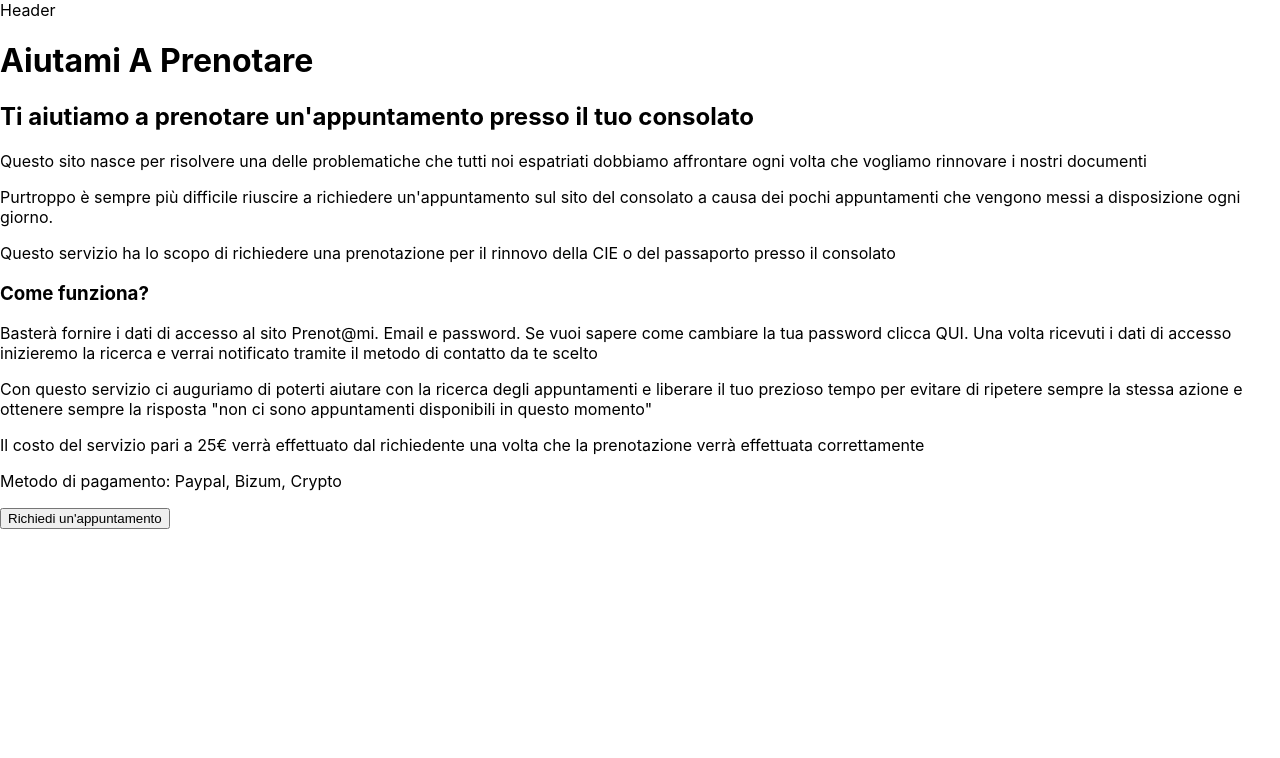
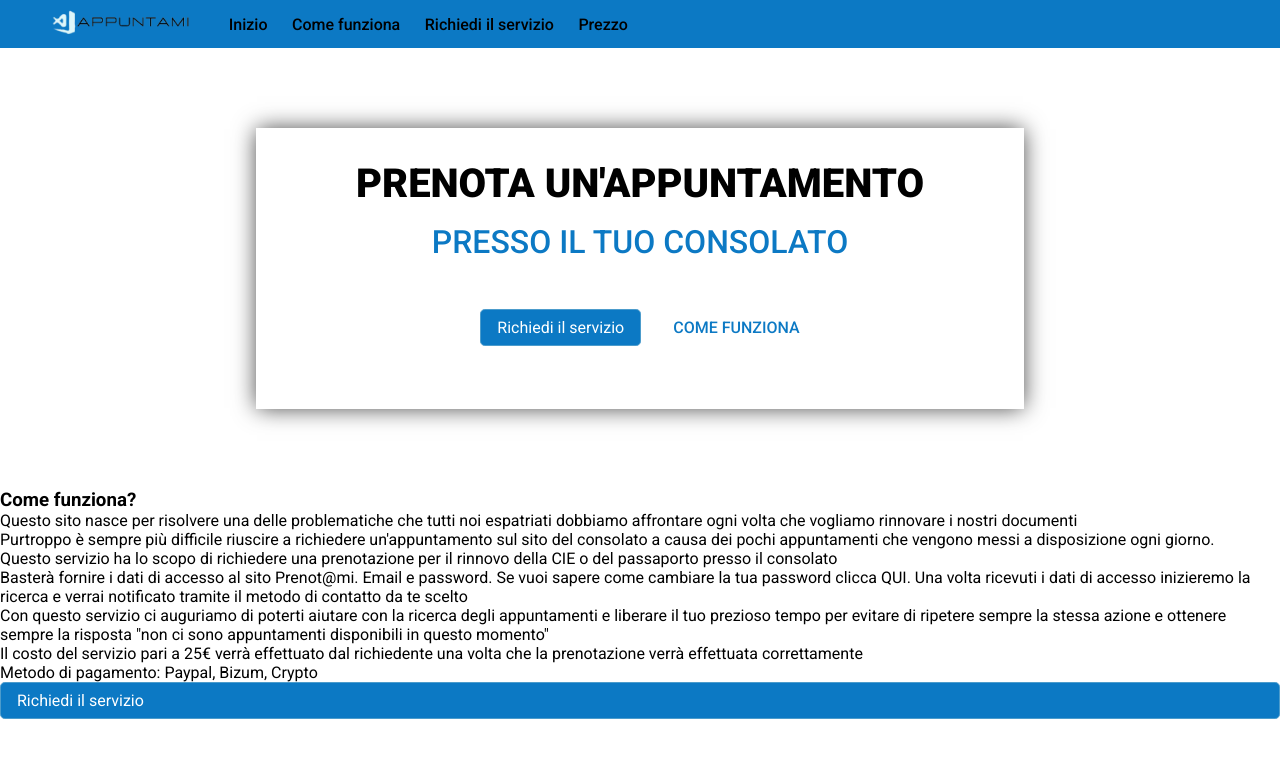
Before and after one commit to Germanilu/Prenotami, a React (Create React App) app: page / in a window 1280 px wide. Shown: the top 758 px of the page. Built offline with nearby package versions, Linux system fonts and the light colour scheme.

Commit message:
Feat: Header design

```diff
--- a/package.json
+++ b/package.json
@@ -10,6 +10,7 @@
     "react-dom": "^18.2.0",
     "react-router-dom": "^6.10.0",
     "react-scripts": "5.0.1",
+    "sass": "^1.60.0",
     "web-vitals": "^2.1.4"
   },
   "scripts": {
--- a/src/Components/Header/index.jsx
+++ b/src/Components/Header/index.jsx
@@ -1,9 +1,22 @@
+
+import './index.scss';
+import logo from '../../media/LOGO.jpg'
+import {useNavigate} from 'react-router-dom';
 function Header() {
+
+    const navigate = useNavigate();
+
 return(
-    <div>
-        Header
+    <div className="header-design">
+        <div className="header">
+            <img src={logo} alt="Logo" className='logo'  onClick={() => navigate('/')}/>
+            <p onClick={() => navigate('/')}>Inizio</p>
+            <p>Come funziona</p>
+            <p onClick={() => navigate('/reserve')}>Richiedi il servizio</p>
+            <p>Prezzo</p>
+        </div>
     </div>
-)
+    )
 }
 
 
--- /dev/null
+++ b/src/Components/Header/index.scss
@@ -0,0 +1,31 @@
+@import '../../global.scss';
+
+.header-design{
+    // border: 1px solid red;
+    height: 6vh;
+    background-color: $french_blue;
+}
+
+.header{
+    width: 50%;
+    height: 100%;
+    // border: 1px solid green;
+    display: flex;
+    justify-content: space-around;
+    align-items: center;
+
+    & p{
+        font-weight: 500;
+        color: $black;
+        cursor: pointer;
+        &:hover{
+            color: $celestial_blue;
+        }
+    }
+}
+
+.logo{
+    // border: 1px solid blue;
+    cursor: pointer;
+    width: 12rem;
+}
--- a/src/Components/Home/Home.jsx
+++ b/src/Components/Home/Home.jsx
@@ -1,5 +1,5 @@
 
-
+import './Home.scss'
 import {useNavigate} from 'react-router-dom';
 
 function Home() {
@@ -7,21 +7,29 @@ function Home() {
   const navigate = useNavigate();
 
   return (
-    <div>
+    <div className='home-design'>
+      <div className='title-box'>
+        <h2 className='box-title'>Prenota un'appuntamento </h2>
+        <h2 className='box-title-second-row'>Presso il tuo consolato</h2>
+        <div className='action-box'>
+          <div className='reserve-button'  onClick={() => navigate('/reserve')}>Richiedi il servizio</div>
+          <p className='information-button'>Come funziona</p>
+        </div>
+      </div>
 
-      <h1>Aiutami A Prenotare</h1>
-      <h2>Ti aiutiamo a prenotare un'appuntamento presso il tuo consolato</h2>
-      <p>Questo sito nasce per risolvere una delle problematiche che tutti noi espatriati dobbiamo affrontare ogni volta che vogliamo rinnovare i nostri documenti</p>
-      <p>Purtroppo è sempre più difficile riuscire a richiedere un'appuntamento sul sito del consolato a causa dei pochi appuntamenti che vengono messi a disposizione ogni giorno.</p>
-      <p>Questo servizio ha lo scopo di richiedere una prenotazione per il rinnovo della CIE o del passaporto presso il consolato</p>
+      <div>
+        <h3>Come funziona?</h3>
+        <p>Questo sito nasce per risolvere una delle problematiche che tutti noi espatriati dobbiamo affrontare ogni volta che vogliamo rinnovare i nostri documenti</p>
+        <p>Purtroppo è sempre più difficile riuscire a richiedere un'appuntamento sul sito del consolato a causa dei pochi appuntamenti che vengono messi a disposizione ogni giorno.</p>
+        <p>Questo servizio ha lo scopo di richiedere una prenotazione per il rinnovo della CIE o del passaporto presso il consolato</p>
+      </div>
 
-      <h3>Come funziona?</h3>
       <p>Basterà fornire i dati di accesso al sito Prenot@mi. Email e password. Se vuoi sapere come cambiare la tua password clicca QUI. Una volta ricevuti i dati di accesso inizieremo la ricerca e verrai notificato tramite il metodo di contatto da te scelto</p>
       <p>Con questo servizio ci auguriamo di poterti aiutare con la ricerca degli appuntamenti e liberare il tuo prezioso tempo per evitare di ripetere sempre la stessa azione e ottenere sempre la risposta "non ci sono appuntamenti disponibili in questo momento"</p>
       <p>Il costo del servizio pari a 25€ verrà effettuato dal richiedente una volta che la prenotazione verrà effettuata correttamente</p>
       <p>Metodo di pagamento: Paypal, Bizum, Crypto</p>
 
-      <button onClick={() => navigate('./Header/index.jsx')}>Richiedi un'appuntamento</button>
+      <div className='reserve-button' onClick={() => navigate('/reserve')}>Richiedi il servizio</div>
     </div>
   );
 }
--- /dev/null
+++ b/src/Components/Home/Home.scss
@@ -0,0 +1,59 @@
+@import '../../global.scss';
+
+.title-box{
+    width: 60%;
+    box-shadow: 0px 0px 22px -1px rgba(0,0,0,0.75);
+    margin: 5rem auto;
+    display: flex;
+    flex-direction: column;
+    align-items: center;
+    justify-content: space-around;
+}
+.box-title{
+    margin-top: 2rem;
+    margin-bottom: 1rem;
+	text-transform: uppercase;
+	font-size: 2.5rem;
+	font-weight: 900;
+}
+
+.box-title-second-row{
+    margin-bottom: 1rem;
+	color:$french_blue ;
+	text-transform: uppercase;
+	font-weight: 500;
+	font-size: 2rem;
+}
+
+
+
+
+.action-box{
+    margin-bottom: 2rem;
+    width: 60%;
+	height: 100px;
+    display: flex;
+    align-items: center;
+    justify-content: center;
+	gap: 2rem;
+}
+
+
+.reserve-button{
+	border: 1px solid $celestial_blue;
+	background-color: $french_blue;
+	padding: 0.5rem 1rem;
+	border-radius: 0.3rem;
+	color: $white;
+	cursor: pointer;
+	&:hover{
+		background-color: $peacock_blue;
+	}
+}
+
+.information-button{
+	color:$french_blue ;
+	text-transform: uppercase;
+	font-weight: 500;
+	cursor: pointer;
+}
--- /dev/null
+++ b/src/global.scss
@@ -0,0 +1,7 @@
+
+
+$french_blue: #0c79c4;
+$peacock_blue: #0A629C;
+$celestial_blue: #4c9ccc;
+$white: #ffffff;
+$black: #000000;
--- a/src/index.css
+++ b/src/index.css
@@ -1,8 +1,7 @@
+@import url('https://fonts.googleapis.com/css2?family=Roboto:wght@100;300;400;500;700;900&display=swap');
 body {
   margin: 0;
-  font-family: -apple-system, BlinkMacSystemFont, 'Segoe UI', 'Roboto', 'Oxygen',
-    'Ubuntu', 'Cantarell', 'Fira Sans', 'Droid Sans', 'Helvetica Neue',
-    sans-serif;
+  font-family: 'Roboto', sans-serif;
   -webkit-font-smoothing: antialiased;
   -moz-osx-font-smoothing: grayscale;
 }
@@ -11,3 +10,7 @@ code {
   font-family: source-code-pro, Menlo, Monaco, Consolas, 'Courier New',
     monospace;
 }
+
+h1, h2, h3, p{
+  margin: 0;
+}
```
Also changed, not shown: src/App.css (deleted, +0 -38 lines), src/Components/Header/index.css (deleted), src/media/LOGO.jpg (added), 1 other file (tests, documents, lock files or other folders).
